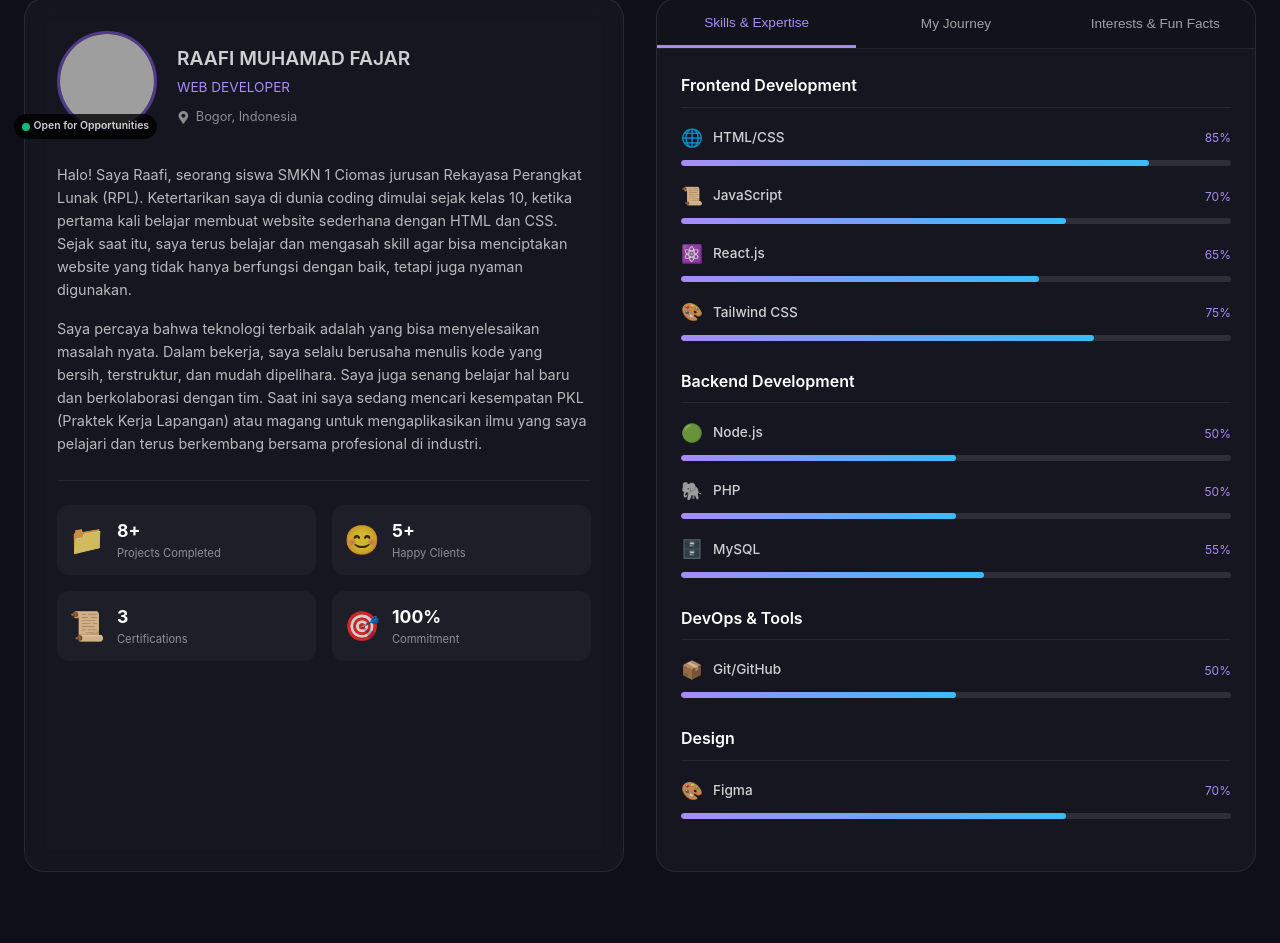
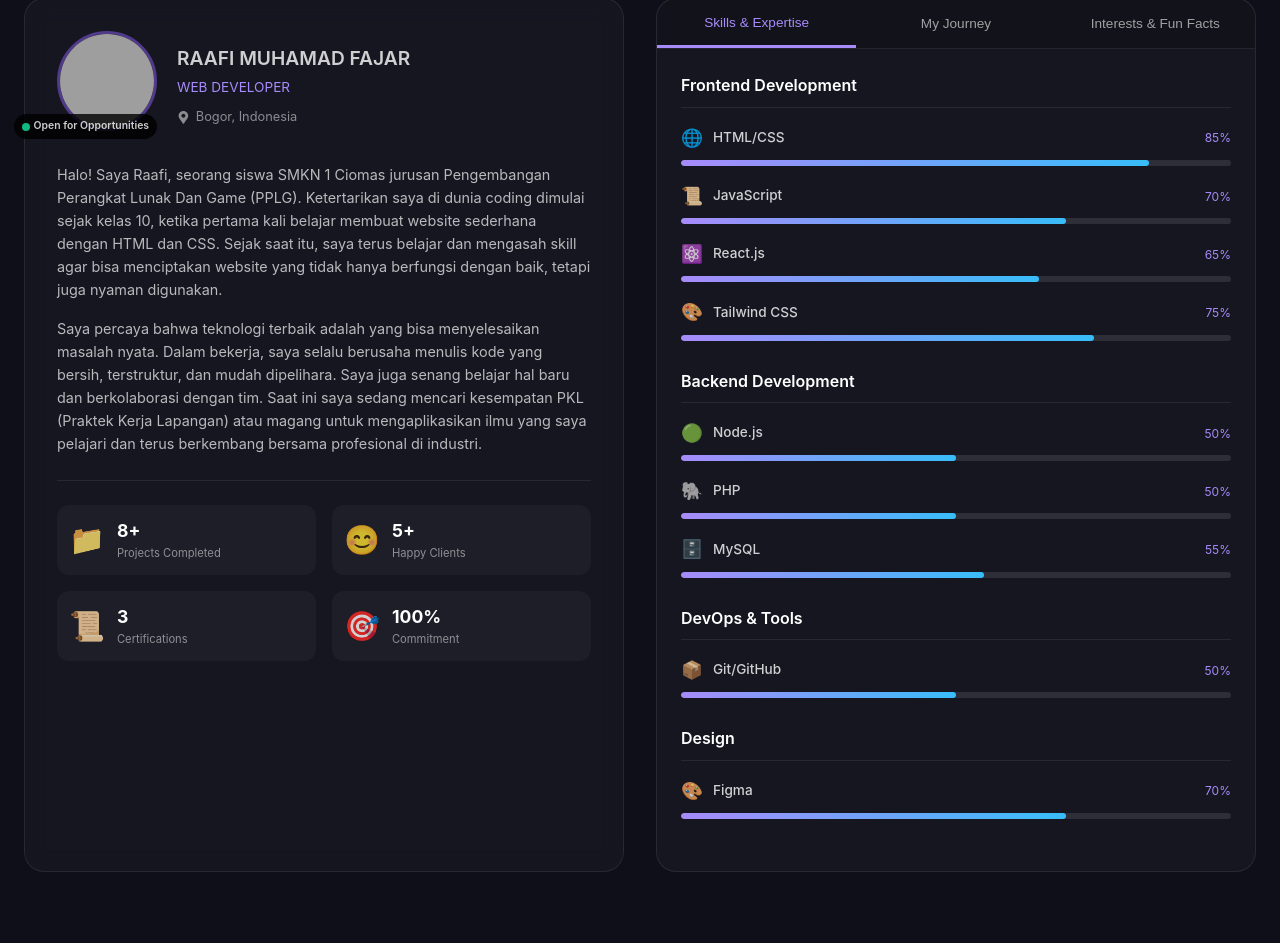
Before and after one commit to rafi30-boop/Portofolio_Raafi, a React (Vite) app: page / in a window 1280 px wide. Shown: the part 1151-2094 px from the top of the page. Built offline with nearby package versions, Linux system fonts and the light colour scheme; grey boxes are pictures that could not be loaded.

Commit message:
fix: correct vercel rewrite to exclude assets

```diff
--- a/src/pages/landingpage.jsx
+++ b/src/pages/landingpage.jsx
@@ -431,8 +431,8 @@
 
             <div className="bio-text">
               <p>
-                Halo! Saya Raafi, seorang siswa SMKN 1 Ciomas jurusan Rekayasa
-                Perangkat Lunak (RPL). Ketertarikan saya di dunia coding dimulai
+                Halo! Saya Raafi, seorang siswa SMKN 1 Ciomas jurusan Pengembangan
+                Perangkat Lunak Dan Game (PPLG). Ketertarikan saya di dunia coding dimulai
                 sejak kelas 10, ketika pertama kali belajar membuat website
                 sederhana dengan HTML dan CSS. Sejak saat itu, saya terus
                 belajar dan mengasah skill agar bisa menciptakan website yang
```
